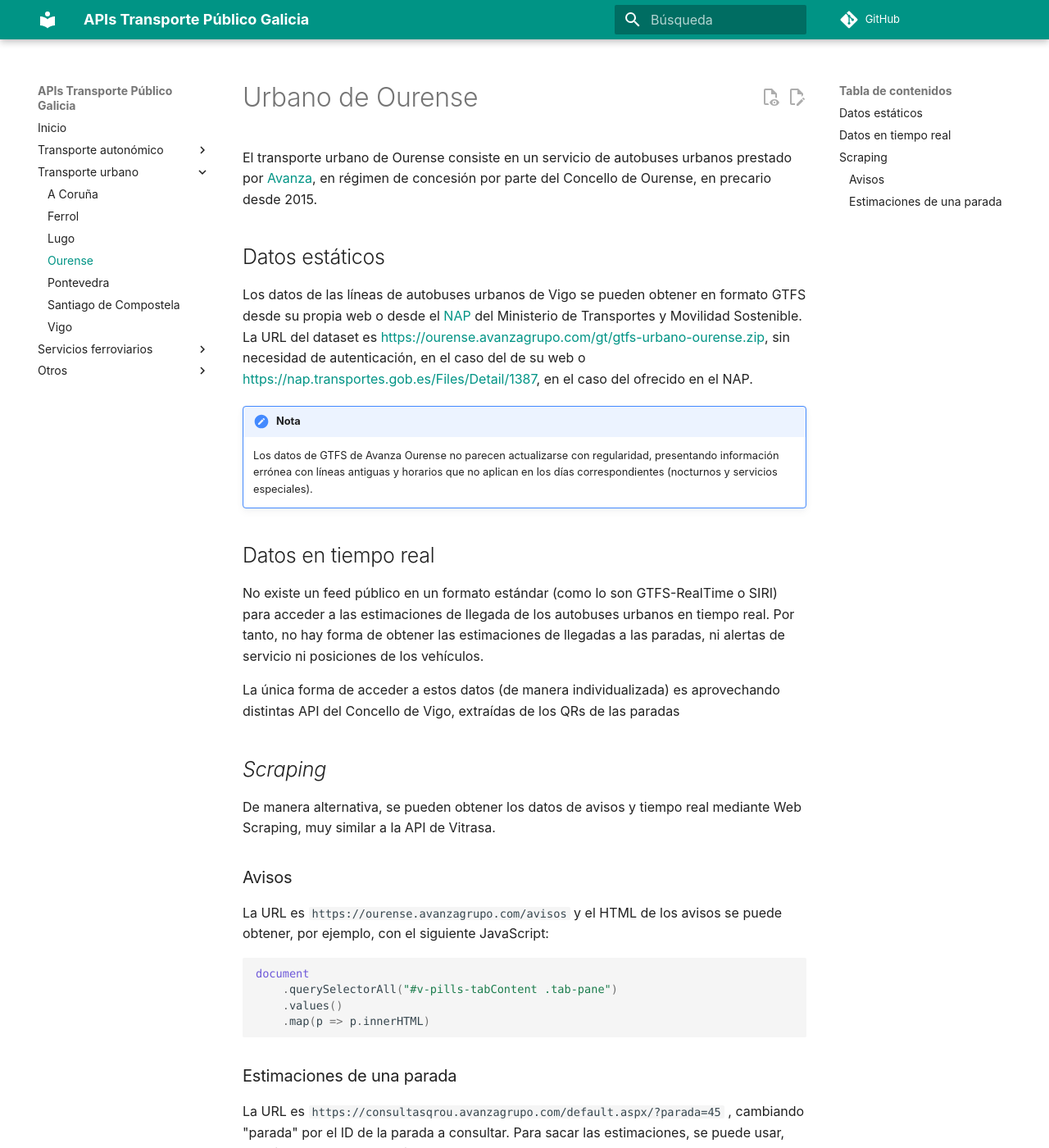
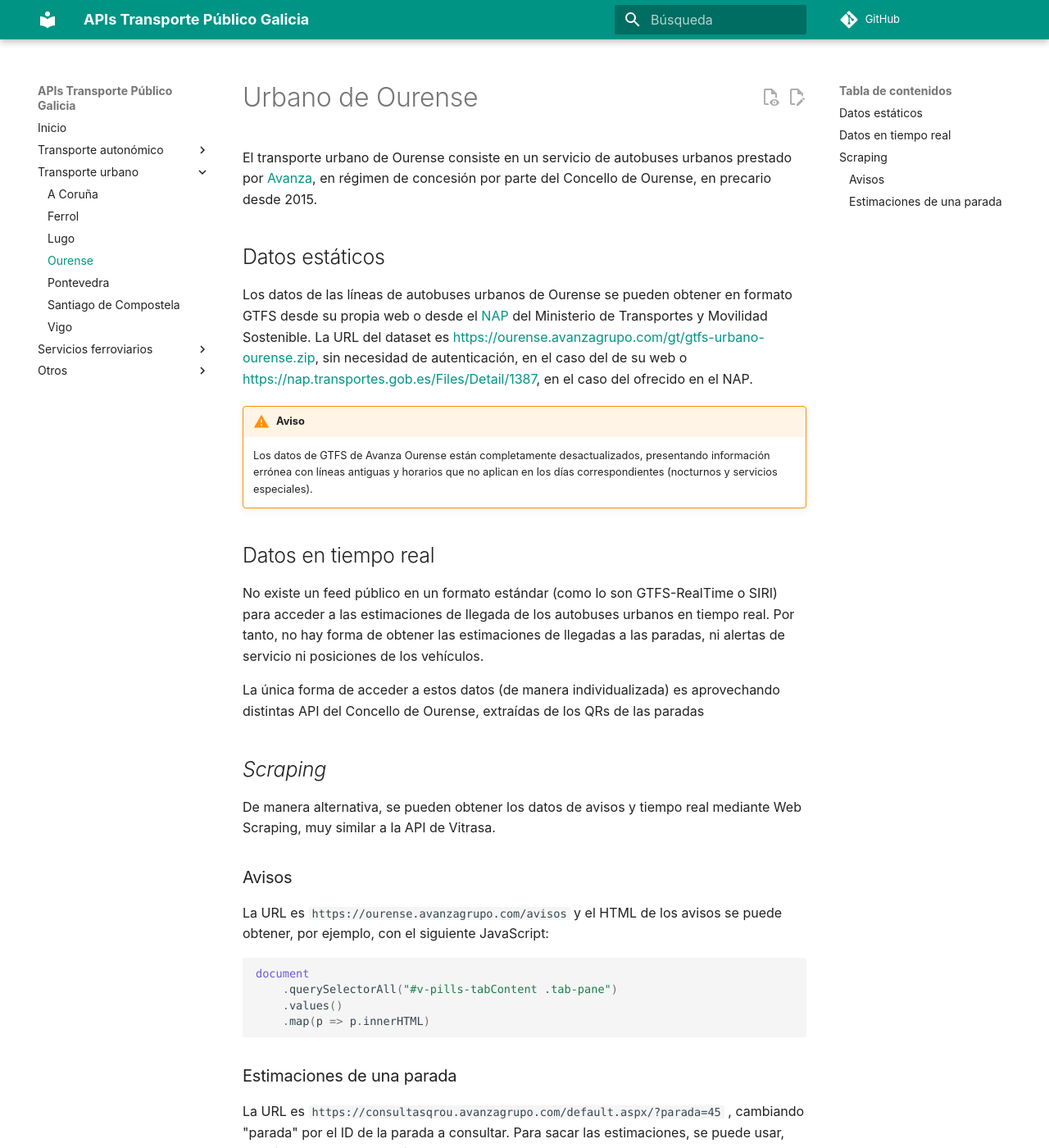
Before and after one commit to tpgalicia/tpgalicia.github.io, an MkDocs documentation site: the page built from docs/urban/ourense.md, in a window 1280 px wide and 1400 px high. Shown: the whole window at 82% size. Built offline with MkDocs 1.6.1 and Material for MkDocs 9.7.7, drawn with Linux system fonts in a browser that asks for light colours; comment, search, counter and statistics services are not loaded; some of the changed text lies outside the part shown.

Commit message:
Update ourense.md

```diff
--- a/docs/urban/ourense.md
+++ b/docs/urban/ourense.md
@@ -4,17 +4,17 @@ El transporte urbano de Ourense consiste en un servicio de autobuses urbanos pre
 
 ## Datos estáticos
 
-Los datos de las líneas de autobuses urbanos de Vigo se pueden obtener en formato GTFS desde su propia web o desde el [NAP](../other/nap.md) del Ministerio de Transportes y Movilidad Sostenible. La URL del dataset es <https://ourense.avanzagrupo.com/gt/gtfs-urbano-ourense.zip>, sin necesidad de autenticación, en el caso del de su web o  <https://nap.transportes.gob.es/Files/Detail/1387>, en el caso del ofrecido en el NAP.
+Los datos de las líneas de autobuses urbanos de Ourense se pueden obtener en formato GTFS desde su propia web o desde el [NAP](../other/nap.md) del Ministerio de Transportes y Movilidad Sostenible. La URL del dataset es <https://ourense.avanzagrupo.com/gt/gtfs-urbano-ourense.zip>, sin necesidad de autenticación, en el caso del de su web o  <https://nap.transportes.gob.es/Files/Detail/1387>, en el caso del ofrecido en el NAP.
 
-!!! note "Nota"
+!!! warning "Aviso"
 
-	Los datos de GTFS de Avanza Ourense no parecen actualizarse con regularidad, presentando información errónea con líneas antiguas y horarios que no aplican en los días correspondientes (nocturnos y servicios especiales).
+	Los datos de GTFS de Avanza Ourense están completamente desactualizados, presentando información errónea con líneas antiguas y horarios que no aplican en los días correspondientes (nocturnos y servicios especiales).
 
 ## Datos en tiempo real
 
 No existe un feed público en un formato estándar (como lo son GTFS-RealTime o SIRI) para acceder a las estimaciones de llegada de los autobuses urbanos en tiempo real. Por tanto, no hay forma de obtener las estimaciones de llegadas a las paradas, ni alertas de servicio ni posiciones de los vehículos.
 
-La única forma de acceder a estos datos (de manera individualizada) es aprovechando distintas API del Concello de Vigo, extraídas de los QRs de las paradas
+La única forma de acceder a estos datos (de manera individualizada) es aprovechando distintas API del Concello de Ourense, extraídas de los QRs de las paradas
 
 
 ## _Scraping_
@@ -45,7 +45,11 @@ document.querySelectorAll("#GridView1 > tbody > tr")
 
 Es importante filtrar los `td` donde solo hay tres elementos, porque la "UI" utiliza tablas para todo el diseño, incluyendo la paginación en la parte inferior. Esos tres elementos corresponden, en este orden a "linea", "ruta", "minutos".
 
+!!! warning "Aviso"
+
+	Desde el cambio de líneas solo funcionan determinadas líneas como la 5, 9 y 10.
+
+
 !!! note "Nota"
 
 	Usar la paginación es posible, pero complicado, ya que hay que procesar la primera página, y sacar variables como ViewState, y hacer un POST para obtenerla. Por ello, es mucho más sencillo y eficiente usar la API descrita anteriormente.
-    La web lleva meses caída.
```
